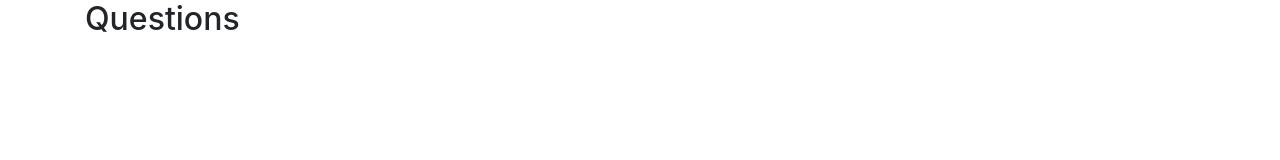
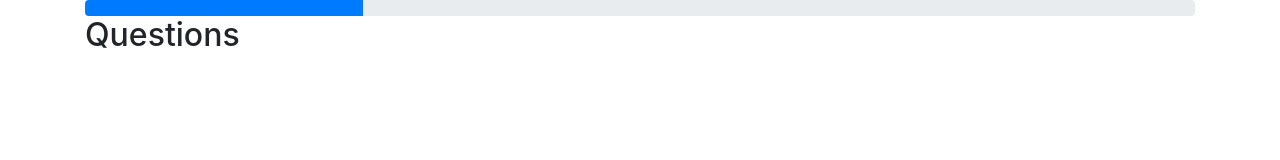
Before and after one commit to jinyeong-park/MbtiWeb, a plain HTML site: page index.html in a window 1280 px wide. Both pictures are taken after a click on the button "Start the test". Drawn offline with nearby package versions, Linux system fonts and the light colour scheme.

Commit message:
add progress bar from boostrap

```diff
--- a/index.html
+++ b/index.html
@@ -18,6 +18,10 @@
     </article>
 
     <article class="question">
+        <div class="progress">
+            <div class="progress-bar" role="progressbar" style="width: 25%" aria-valuenow="25" aria-valuemin="0" aria-valuemax="100"></div>
+        </div>
+
         <h2>Questions</h2>
     </article>
     <script src="https://code.jquery.com/jquery-3.5.1.slim.min.js" integrity="sha384-DfXdz2htPH0lsSSs5nCTpuj/zy4C+OGpamoFVy38MVBnE+IbbVYUew+OrCXaRkfj" crossorigin="anonymous"></script>
```
